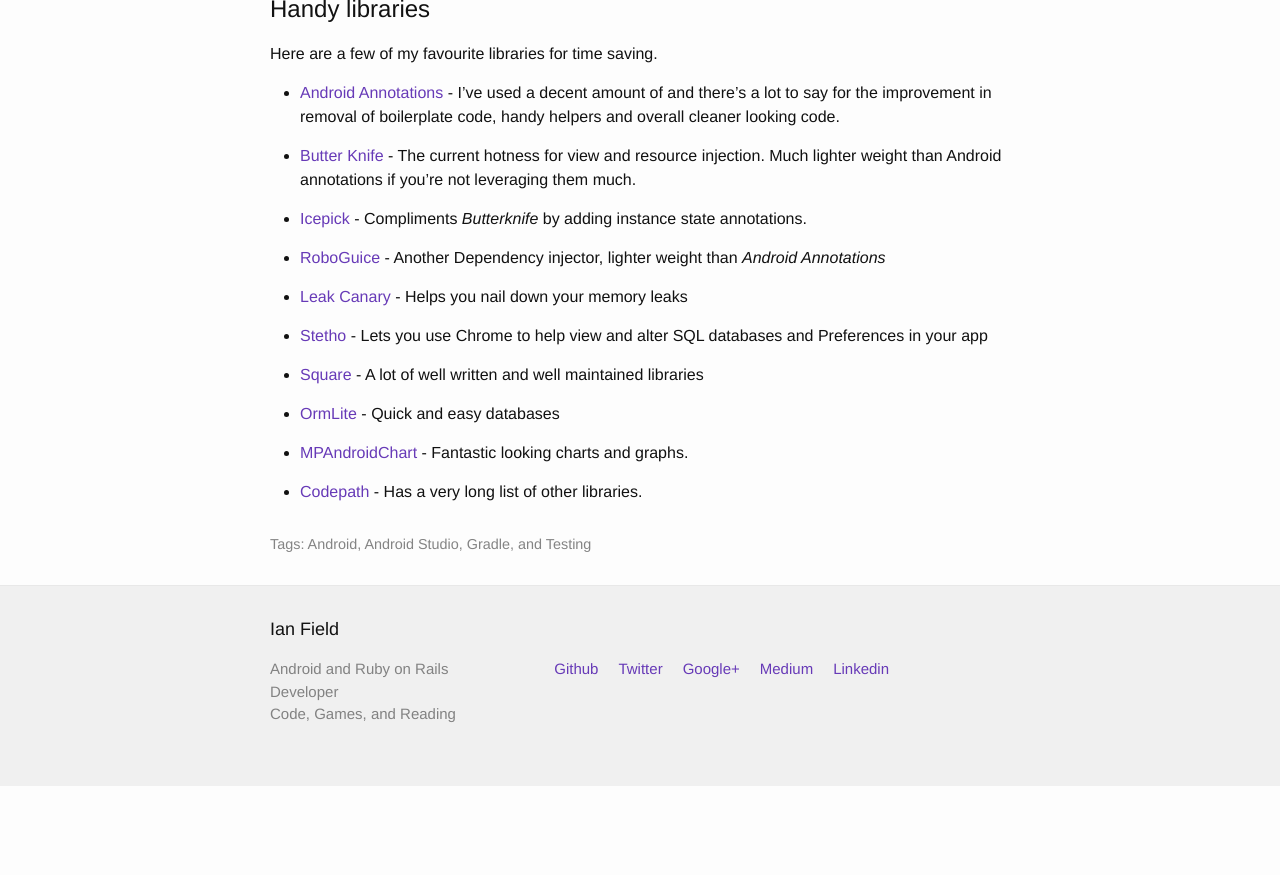
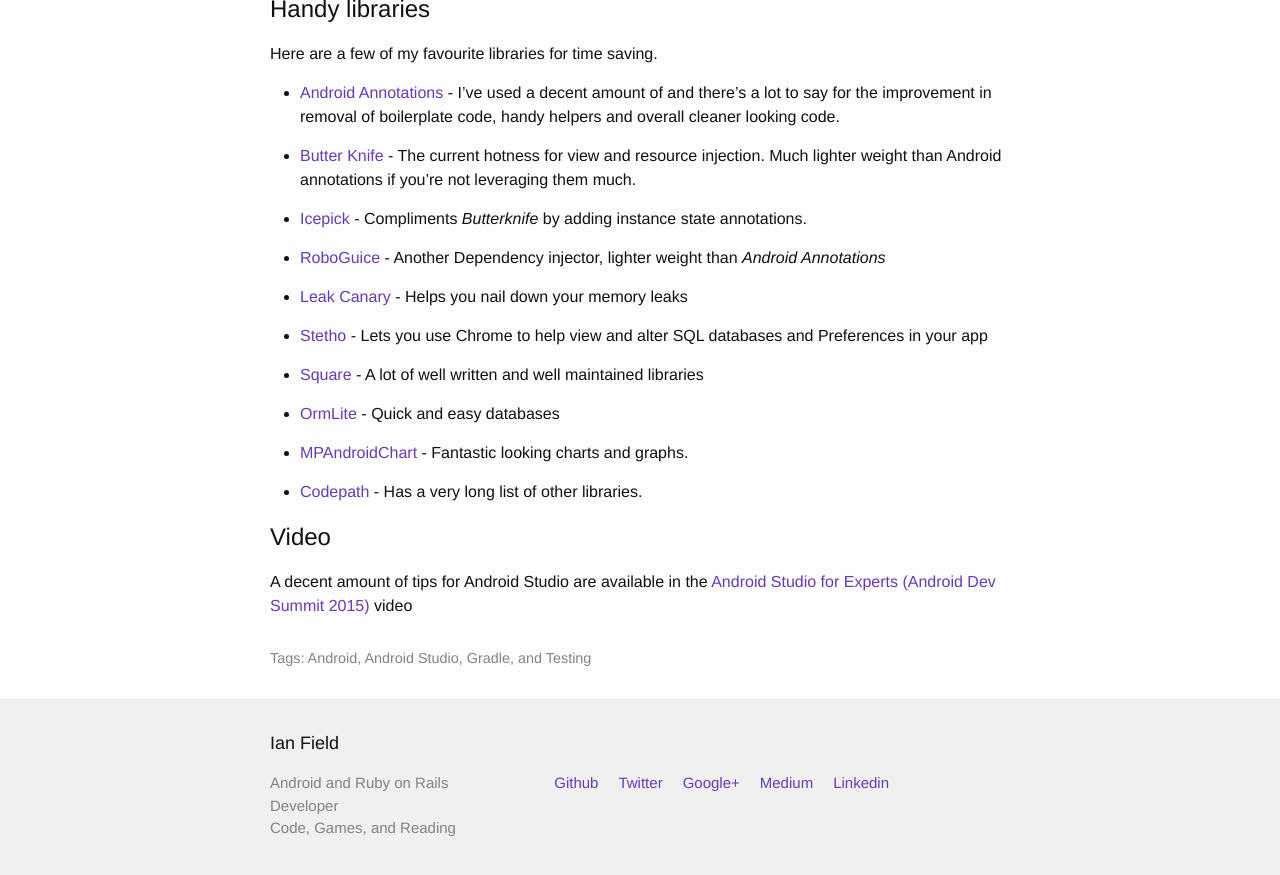
Before and after one commit to IanField90/ianfield90.github.io, a Jekyll site: the page built from _posts/2016-01-20-android-dev-quality-of-life-tips.md, in a window 1280 px wide and 900 px high, scrolled down 1255 px. Shown: the top 875 px of the window. Built offline with Jekyll 4.4.1, drawn with Linux system fonts in a browser that asks for light colours; before the commit the page ends 2041 px from its top, so only the background shows below that.

Commit message:
Add Android studio video to tips

```diff
--- a/_posts/2016-01-20-android-dev-quality-of-life-tips.md
+++ b/_posts/2016-01-20-android-dev-quality-of-life-tips.md
@@ -72,3 +72,7 @@
 - [MPAndroidChart](https://github.com/PhilJay/MPAndroidChart) - Fantastic looking charts and graphs.
 
 - [Codepath](https://guides.codepath.com/android/Must-Have-Libraries) - Has a very long list of other libraries.
+
+# Video
+
+A decent amount of tips for Android Studio are available in the [Android Studio for Experts (Android Dev Summit 2015)](https://www.youtube.com/watch?v=Y2GC6P5hPeA) video
```
